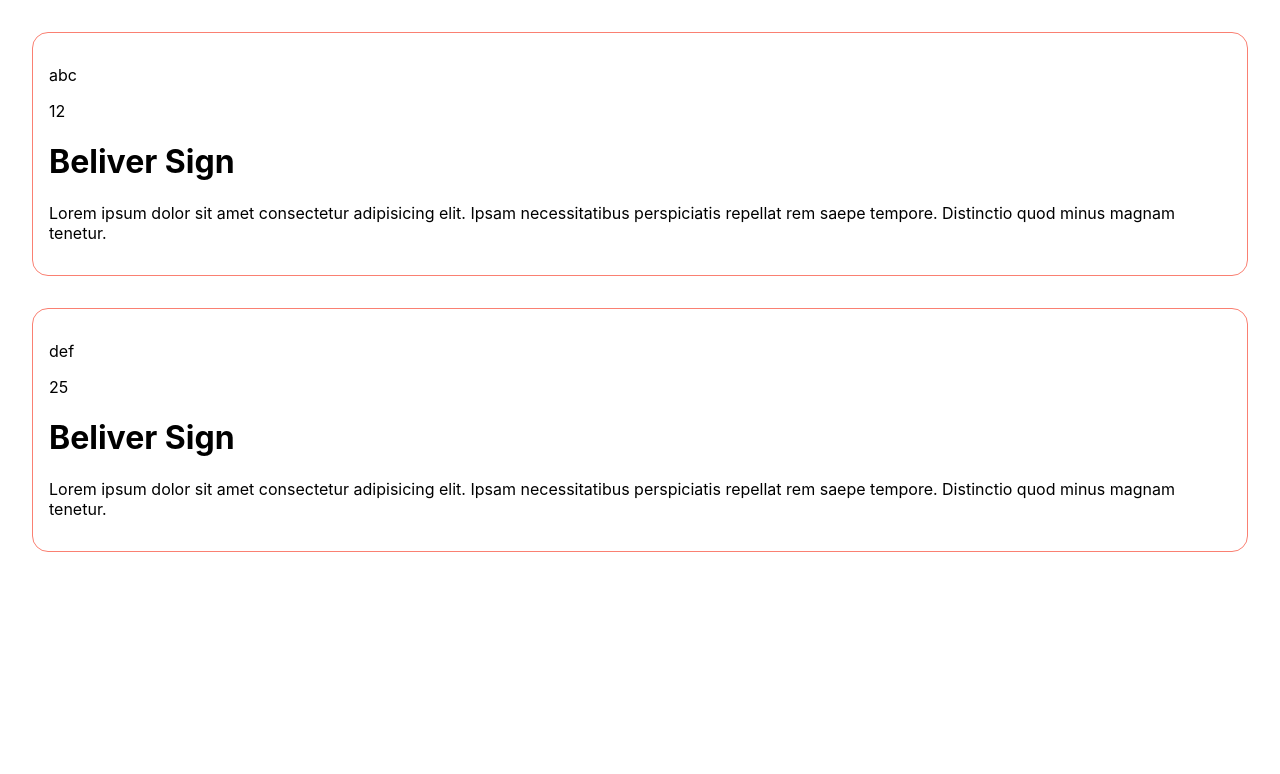
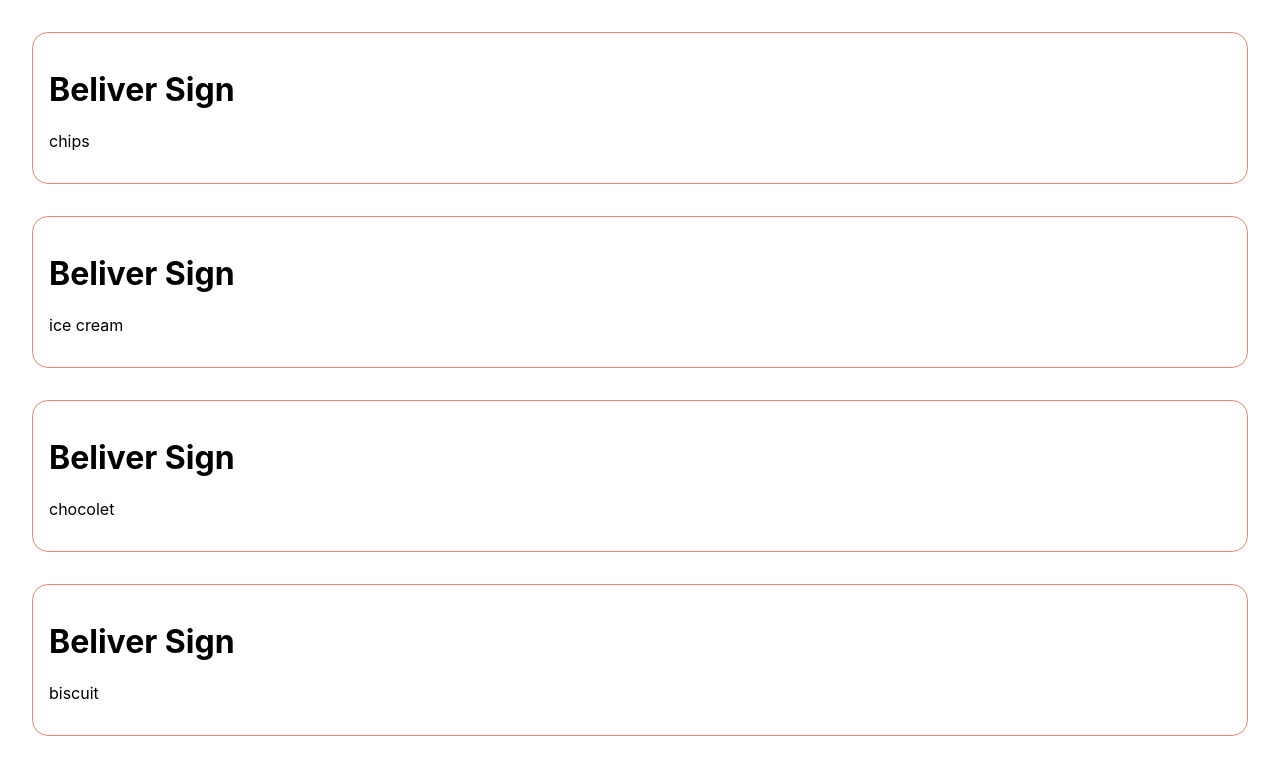
Before and after one commit to ruhulamin111/react-basic, a React (Create React App) app: page / in a window 1280 px wide. Shown: the top 774 px of the page. Built offline with nearby package versions, Linux system fonts and the light colour scheme.

Commit message:
send data of array

```diff
--- a/src/App.js
+++ b/src/App.js
@@ -1,11 +1,14 @@
 import './App.css';
 
 function App() {
-
+  const products = ['chips', 'ice cream', 'chocolet', 'biscuit']
   return (
     <div>
-      <Shop name="abc" age="12"></Shop>
-      <Shop name='def' age='25'></Shop>
+      {
+        products.map(product => <Shop name={product}></Shop>)
+      }
+
+      {/* <Shop name='def' age='25'></Shop> */}
 
     </div>
   );
@@ -15,10 +18,9 @@ function Shop(props) {
 
   return (
     <div className='shop'>
+      <h1>Beliver Sign</h1>
       <p>{props.name}</p>
       <p>{props.age}</p>
-      <h1>Beliver Sign</h1>
-      <p>Lorem ipsum dolor sit amet consectetur adipisicing elit. Ipsam necessitatibus perspiciatis repellat rem saepe tempore. Distinctio quod minus magnam tenetur.</p>
     </div>
   )
 }
```
